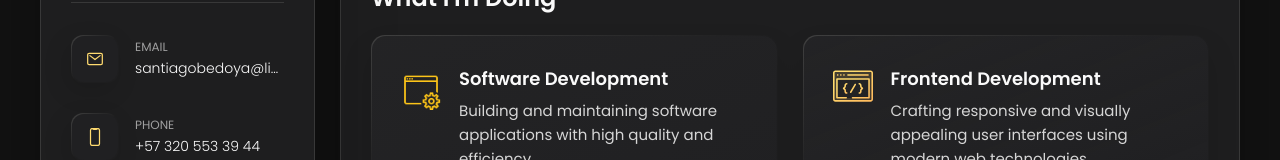
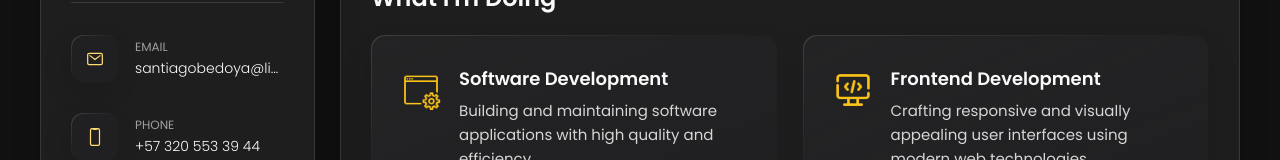
Before and after one commit to Sbedoyab99/Sbedoyab99.github.io, a plain HTML site: page index.html in a window 1280 px wide. Shown: the part 446-606 px from the top of the page. Drawn offline with nearby package versions, Linux system fonts and the light colour scheme.

```diff
--- a/index.html
+++ b/index.html
@@ -203,7 +203,7 @@
             <li class="service-item">
 
               <div class="service-icon-box">
-                <img src="./assets/images/icon-dev.svg" alt="Web development icon" width="40">
+                <img src="./assets/images/icons8-frontend-48.png" alt="Web development icon" width="40">
               </div>
 
               <div class="service-content-box">
```
Also changed, not shown: assets/images/icons8-frontend-48.png (added).
